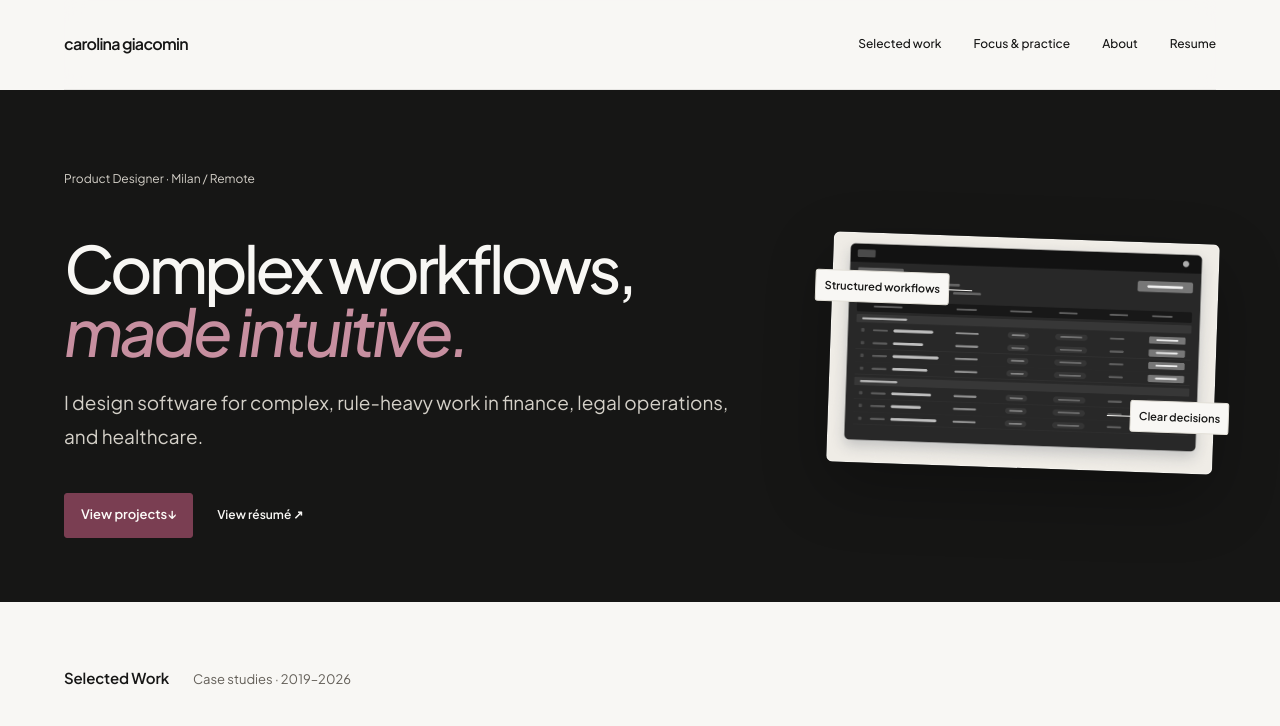
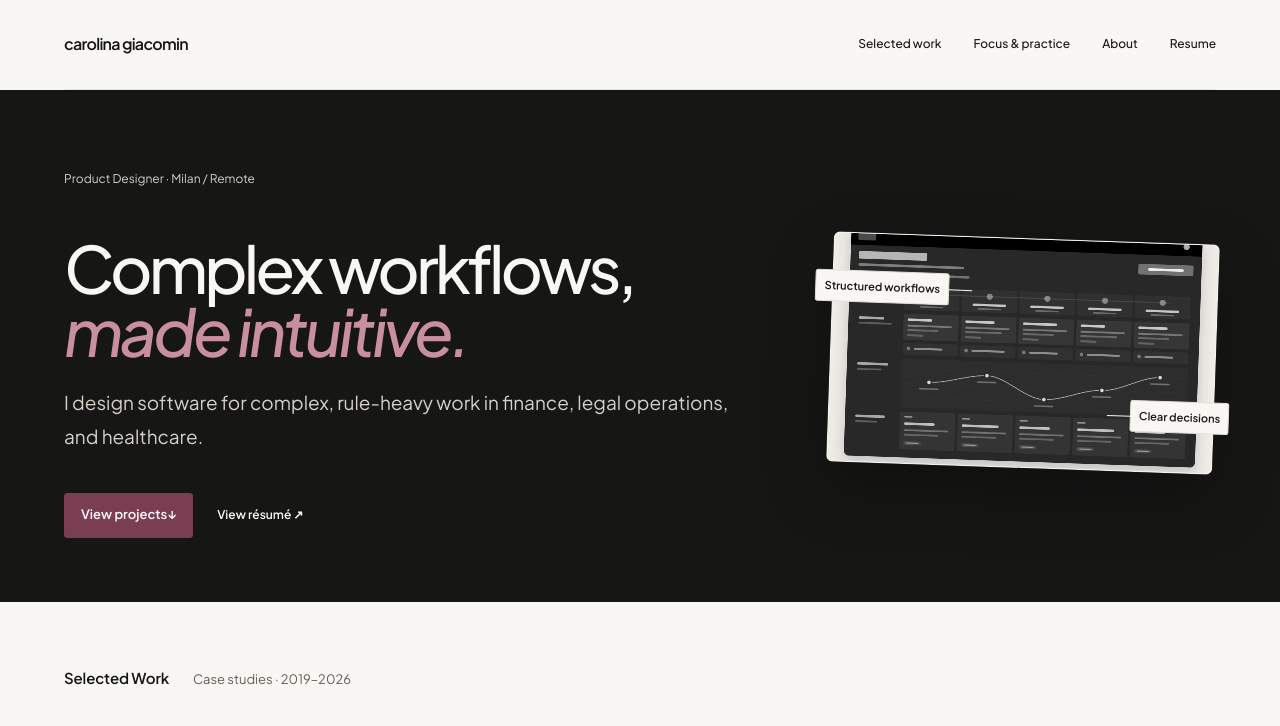
Before and after one commit to carolsgiacomin/portfolio-pd-carolina-giacomin, an Astro site: page / in a window 1280 px wide. Shown: the top 726 px of the page. Built offline with nearby package versions, Linux system fonts and the light colour scheme; Astro itself is replaced by a stand-in of ours.

Commit message:
Refactor portfolio hero copy, dates, CTA button, and update hero image
Co-authored-by: Copilot <223556219+Copilot@users.noreply.github.com>

```diff
--- a/src/pages/index.astro
+++ b/src/pages/index.astro
@@ -18,7 +18,7 @@ import ProjectCard from "../components/ProjectCard.astro";
         </div>
       </div>
       <figure class="hero-visual" aria-hidden="true">
-        <img src="/images/Cover-Fintech.png" alt="" fetchpriority="high" />
+        <img src="/images/hero-image.png" alt="" fetchpriority="high" />
         <span class="hero-callout hero-callout--one">Structured workflows</span>
         <span class="hero-callout hero-callout--two">Clear decisions</span>
       </figure>
```
Also changed, not shown: public/images/hero-image.png (added).
